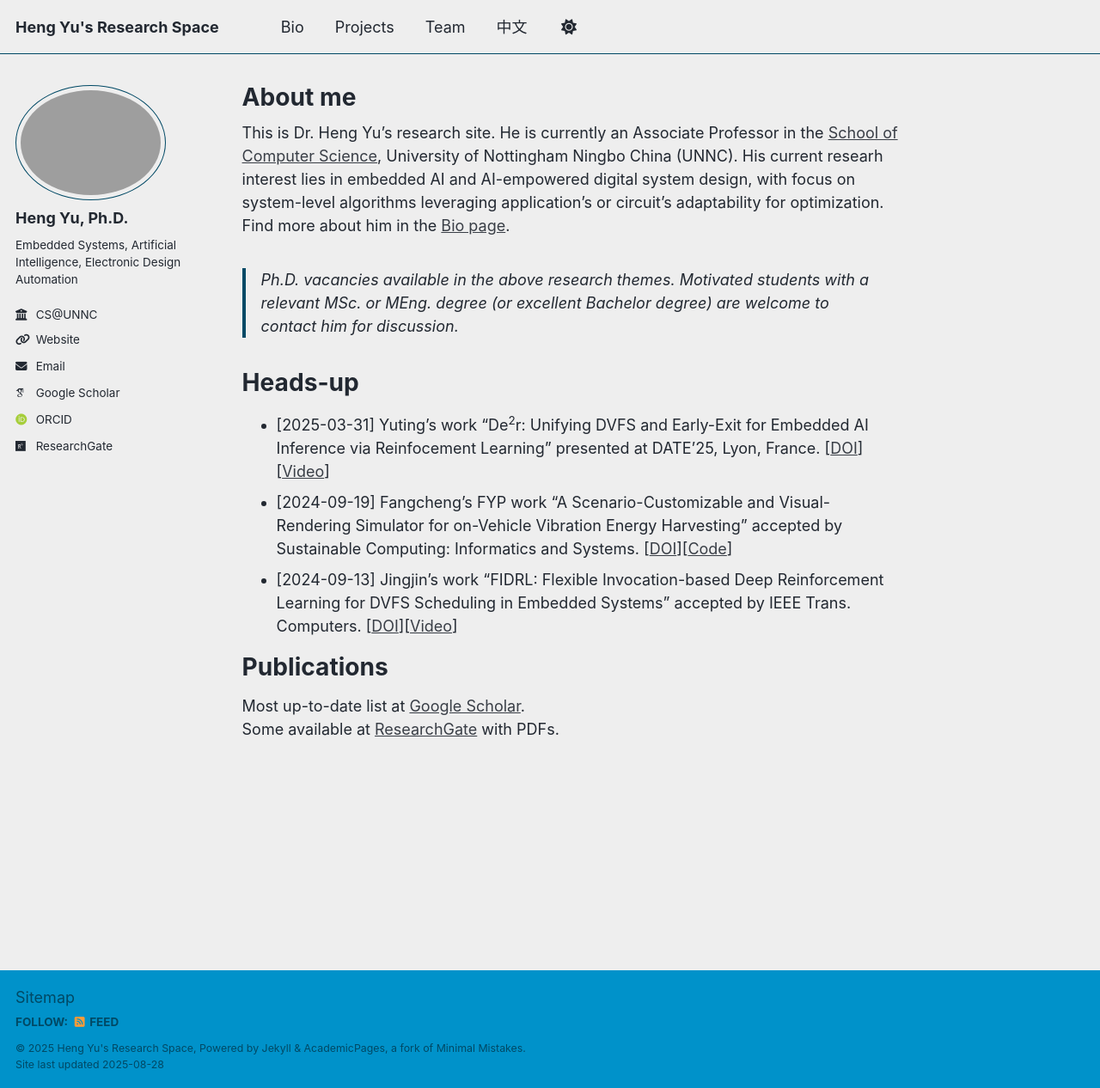
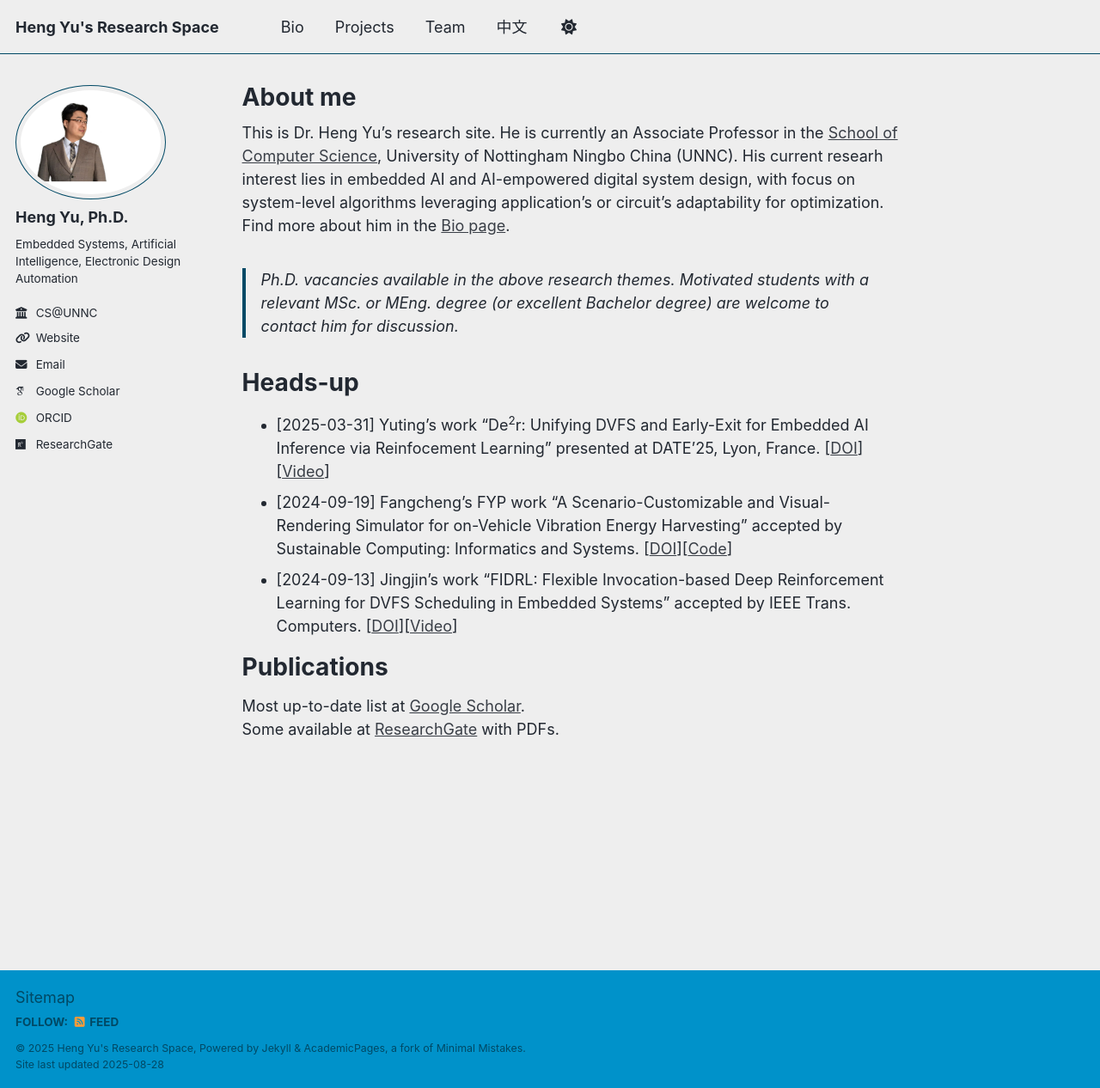
Before and after one commit to eleyuheng/eleyuheng.github.io, a Jekyll site: the page built from _pages/about.md, in a window 1280 px wide and 1266 px high. Shown: the whole window at 86% size. Built offline with Jekyll 4.4.1, drawn with Linux system fonts in a browser that asks for light colours; some web fonts are replaced; a script that is not in the unit is left out.

Commit message:
Update _config.yml

```diff
--- a/_config.yml
+++ b/_config.yml
@@ -22,7 +22,7 @@ repository               : "eleyuheng/eleyuheng.github.io"
 #               Additional customization can be done by editing /_includes/author-profile.html
 author:
   # Biographic information
-  avatar           : "photo.png"
+  avatar           : "photo2.png"
   name             : "Heng Yu, Ph.D."
   pronouns         : # example: "she/her"
   bio              : "Embedded Systems,\n Artificial Intelligence,\n Electronic Design Automation"
```
